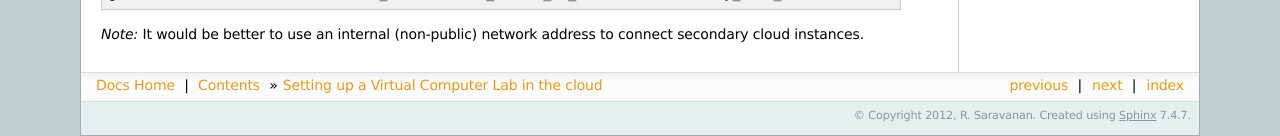
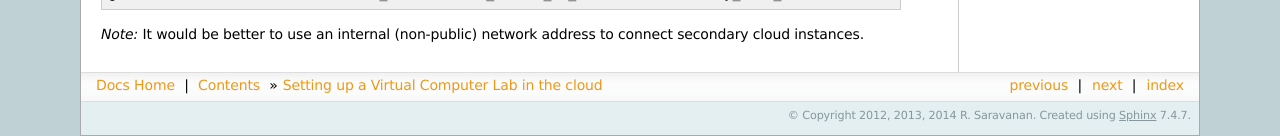
Before and after one commit to mitotic/graphterm, a Sphinx documentation site: the page built from docs/virtual-setup.rst, in a window 1280 px wide and 900 px high, scrolled down 3711 px. Shown: the part 764-900 px from the top of the window. Built offline with Sphinx 7.4.7, drawn with Linux system fonts in a browser that asks for light colours; the version number could not be read and is left out; some of the changed text lies outside the part shown.

Commit message:
Docs update

```diff
--- a/docs/conf.py
+++ b/docs/conf.py
@@ -18,8 +18,8 @@
 exclude_patterns = ['_build']
 
 project = 'GraphTerm'
-copyright = '2012, R. Saravanan'
-version = "0.34.0"
+copyright = '2012, 2013, 2014 R. Saravanan'
+version = "0.49.0"
 release = version
 if about:
     version = about.version
--- a/docs/virtual-setup.rst
+++ b/docs/virtual-setup.rst
@@ -43,7 +43,7 @@
 
  4. Run graphterm on your local computer::
 
-    gtermserver --auth_code=none
+    gtermserver --auth_type=none
 
     The above command should automatically open up a GraphTerm window in
     your browser. You can open one using the URL http://localhost:8900
```
